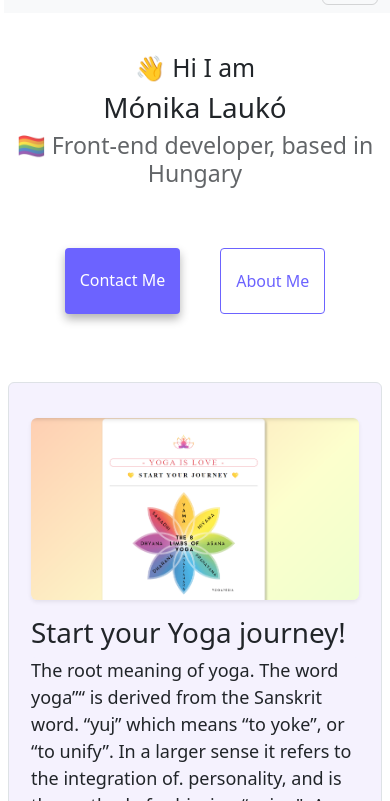
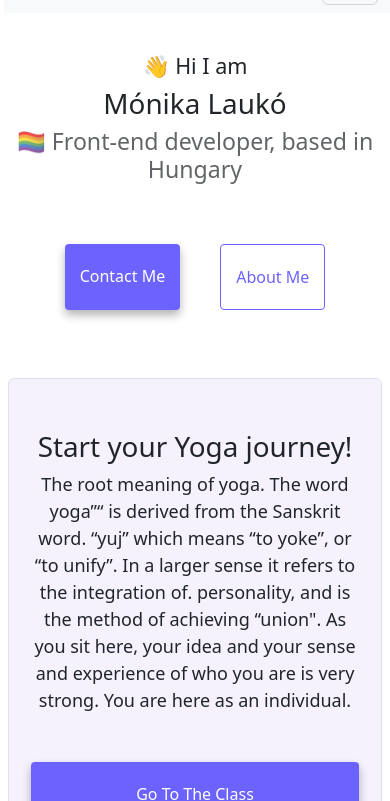
Before and after one commit to lamoncso/advenced_responsive_tools, a plain HTML site: page index.html in a window 390 px wide. Shown: the part 43-844 px from the top of the page. Drawn offline with nearby package versions, Linux system fonts and the light colour scheme.

Commit message:
Responsive behavior for mobile devices

```diff
--- a/index.html
+++ b/index.html
@@ -19,7 +19,7 @@
       style="background-color: #e3f2fd"
     >
       <div class="container-fluid">
-        <a class="navbar-brand" href="index.html">Laukó Mónika</a>
+        <a class="navbar-brand" href="/">Laukó Mónika</a>
         <button
           class="navbar-toggler"
           type="button"
@@ -46,9 +46,9 @@
         </div>
       </div>
     </nav>
-    <h2 class="mt-5 pt-5">👋 Hi I am</h2>
-    <h1>Mónika Laukó</h1>
-    <h3>🏳️‍🌈 Front-end developer, based in Hungary</h3>
+    <h1 class="mt-5 pt-5 fs-4">👋 Hi I am</h1>
+    <h2 class="fs-1">Mónika Laukó</h2>
+    <h3 class="fs-3">🏳️‍🌈 Front-end developer, based in Hungary</h3>
     <div class="navigation-links mb-5">
       <a href="/about.html#contact" class="primary-link">Contact me</a>
       <a href="/about.html" class="secondary-link">About me</a>
--- a/src/style.css
+++ b/src/style.css
@@ -10,22 +10,27 @@ body {
 
 h1,
 h2,
-h3 {
+h3,
+h4 {
   text-align: center;
   margin: 0;
 }
 
 h1 {
-  font-size: 96px;
+  font-size: 28px;
 }
 
 h2 {
-  font-size: 48px;
+  font-size: 36px;
 }
 
 h3 {
   font-size: 24px;
   opacity: 0.7;
+}
+
+h4 {
+    font-size: 28px;
 }
 
 p {
@@ -35,6 +40,10 @@ p {
   font-size: 18px;
   line-height: 1.5;
   text-align: center;
+}
+
+img {
+  box-shadow: var(--box-shadow);
 }
 
 .navigation-links {
@@ -118,12 +127,42 @@ p {
   border-radius: 4px;
 }
 
-img {
-  box-shadow: var(--box-shadow);
-}
+
 
 .content {
   display: block;
   margin: 0 auto;
   max-width: 1300px;
 }
+
+@media (max-width: 560px) {
+
+  h1 {
+    font-size: 18px;
+  }
+
+  h2 {
+    font-size: 24px;
+  }
+
+  h3 {
+    font-size: 16px;
+  }
+
+  img {
+    display:none;
+  }
+
+  p.text-start, h1.text-start {
+    text-align:center !important;
+  }
+
+  .goTo-button {
+    display:block;
+    text-align: center;
+  }
+
+  .email-link {
+  font-size: 20px;
+
+}
```
Also changed, not shown: about.html (+2 -2 lines).
